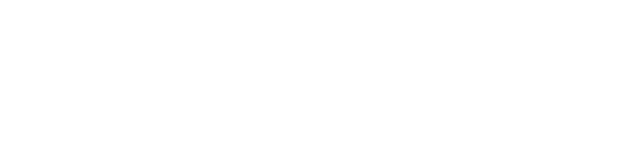
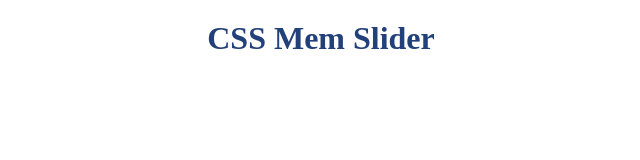
Before and after one commit to tonKristall/cssMemSlider, a plain HTML site: page cssMemSlider/index.html in a window 1280 px wide. Shown: the whole page, without its empty margins (319-959 px from the left). Drawn offline with Linux system fonts and the light colour scheme.

Commit message:
feat: add header (Sat, May 14, 2022 4:44:55 PM)

```diff
--- a/cssMemSlider/index.html
+++ b/cssMemSlider/index.html
@@ -8,5 +8,10 @@
     <title>CSSMemSlider</title>
   </head>
   <body>
+    <header class="header">
+      <div class="container container__header">
+        <h1>CSS Mem Slider</h1>
+      </div>
+    </header>
   </body>
 </html>
--- a/cssMemSlider/style.css
+++ b/cssMemSlider/style.css
@@ -0,0 +1,24 @@
+@import url('https://fonts.googleapis.com/css2?family=Roboto+Slab:wght@400;700&display=swap');
+:root {
+  --main-color: #224079;
+  --main-font: 'Roboto Slab', serif;
+}
+
+* {
+  padding: 0;
+  margin: 0;
+  box-sizing: border-box;
+}
+.container {
+  padding: 1.25rem;
+  margin: 0 auto;
+  width: 100%;
+  max-width: 80rem;
+  display: flex;
+  justify-content: center;
+}
+.header {
+  background-color: #ffffff;
+  text-align: center;
+  color: var(--main-color);
+}
```
